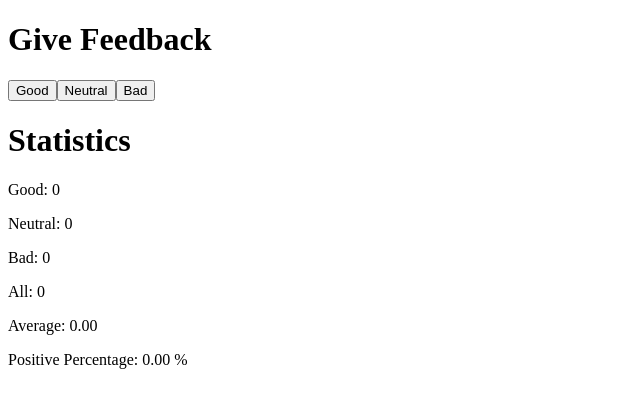
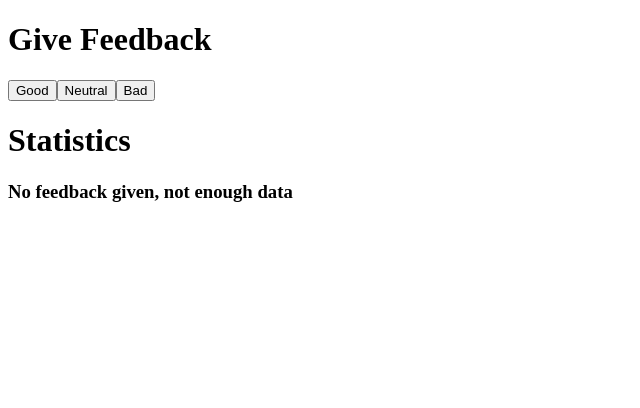
Before and after one commit to miguelc83/FullStackOpen, a React (Vite) app in the folder part1/unicafe/: page / in a window 1280 px wide. Shown: the top 408 px of the page, without its empty margins (0-640 px from the left). Built offline with nearby package versions, Linux system fonts and the light colour scheme.

Commit message:
1.9: unicafe paso 4 Conditional rendering

```diff
--- a/part1/unicafe/src/App.jsx
+++ b/part1/unicafe/src/App.jsx
@@ -6,6 +6,14 @@ const Statistics = ({ positives, neutrals, negatives, allClicks }) => {
   const average = allClicks > 0 ? (positives - negatives) / allClicks : 0
   const positivesPct = allClicks > 0 ? (positives / allClicks) * 100 : 0
 
+  if (allClicks === 0) {
+    return (
+      <div>
+        <h1>Statistics</h1>
+        <h3>No feedback given, not enough data</h3>
+      </div>
+    )
+  }
   return (
     <div>
       <h1>Statistics</h1>
```
